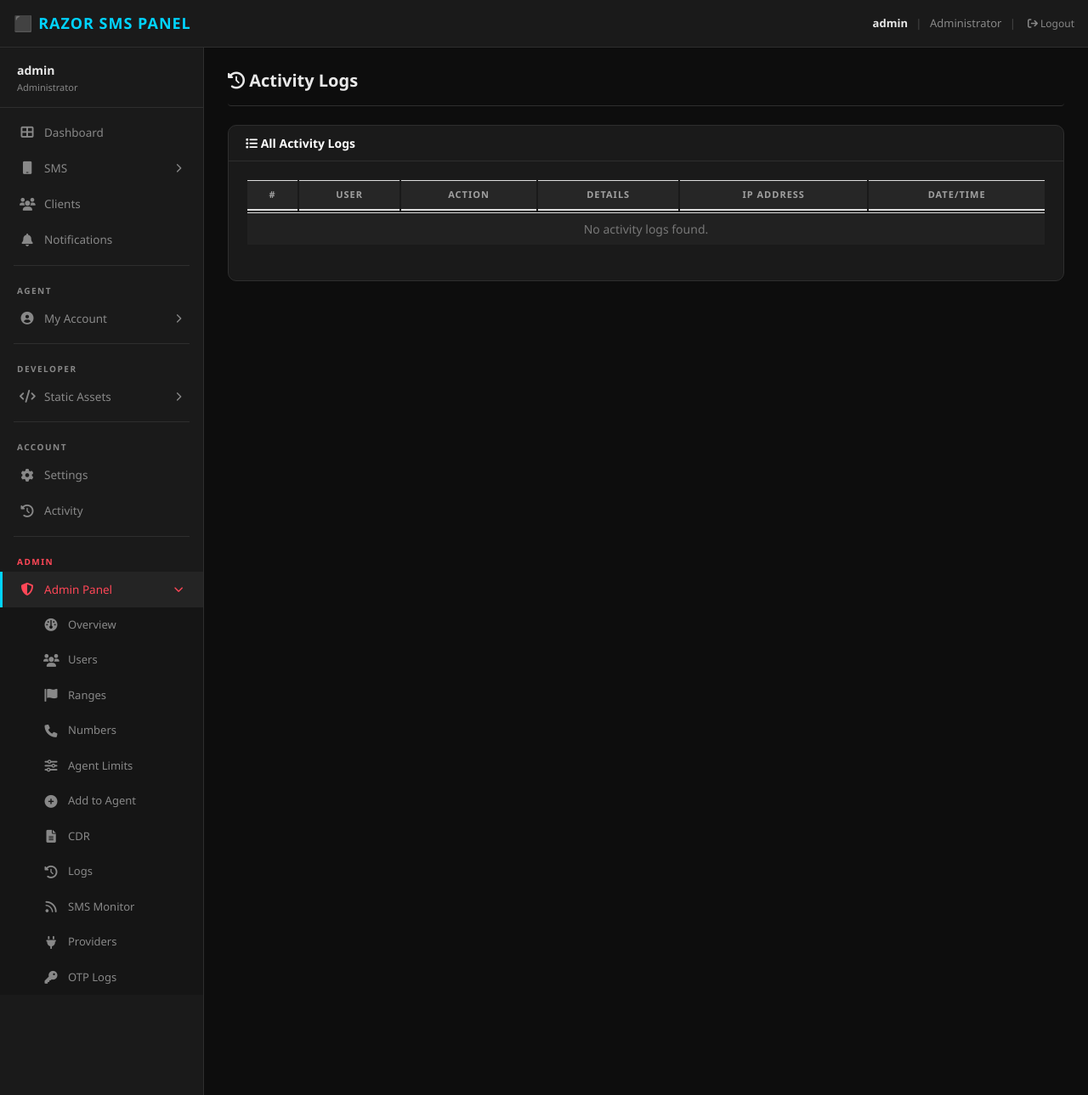
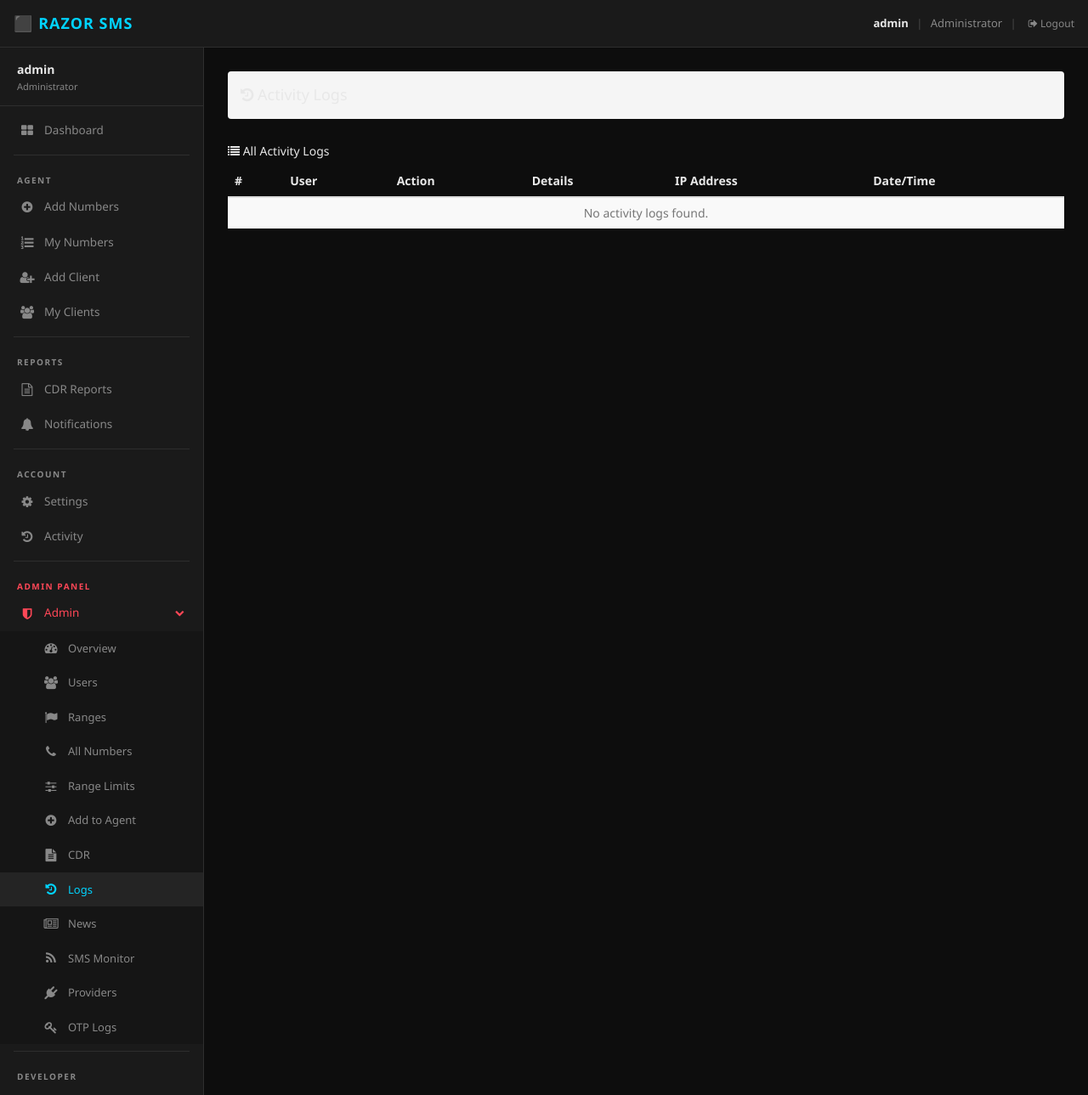
Before and after one commit to jonayedmiya320-prog/Power-SMS-panel, a Flask app: page /activity in a window 1280 px wide. Shown: the whole page at 85% size. Run offline with Flask 3, Linux system fonts and the light colour scheme; a user stored in the database is signed in; some libraries are stand-ins or nearby versions.

Commit message:
Update base.html

```diff
--- a/app/templates/base.html
+++ b/app/templates/base.html
@@ -4,9 +4,8 @@
     <meta charset="UTF-8">
     <meta name="viewport" content="width=device-width, initial-scale=1.0">
     <title>{% block title %}RAZOR SMS PANEL{% endblock %}</title>
-    <link href="/static/css/bootstrap.min.css" rel="stylesheet">
-    <link href="/static/css/font-awesome.min.css" rel="stylesheet">
-    <link href="/static/css/styles.css" rel="stylesheet">
+    <link href="https://maxcdn.bootstrapcdn.com/bootstrap/3.4.1/css/bootstrap.min.css" rel="stylesheet">
+    <link href="https://maxcdn.bootstrapcdn.com/font-awesome/4.7.0/css/font-awesome.min.css" rel="stylesheet">
     {% block extra_css %}{% endblock %}
     <style>
     :root {
@@ -28,102 +27,100 @@
     body{font-family:'Segoe UI',-apple-system,BlinkMacSystemFont,sans-serif;
          background:var(--bg);color:var(--txt);min-height:100vh;}
     .topbar {
-        position: fixed; top:0; left:0; right:0; z-index:1050;
-        height: var(--nav-h);
-        background: var(--card);
-        border-bottom: 1px solid var(--border);
-        display: flex; align-items: center;
-        padding: 0 16px; gap: 12px;
+        position:fixed;top:0;left:0;right:0;z-index:1050;
+        height:var(--nav-h);background:var(--card);
+        border-bottom:1px solid var(--border);
+        display:flex;align-items:center;padding:0 16px;gap:12px;
     }
     .topbar-brand {
-        font-size: 18px; font-weight: 800; letter-spacing: 1px;
-        color: var(--accent); text-decoration: none; white-space: nowrap;
+        font-size:18px;font-weight:800;letter-spacing:1px;
+        color:var(--accent);text-decoration:none;white-space:nowrap;
     }
-    .topbar-brand:hover { color: var(--accent); text-decoration: none; }
-    .topbar-spacer { flex: 1; }
+    .topbar-brand:hover{color:var(--accent);text-decoration:none;}
+    .topbar-spacer{flex:1;}
     .topbar-user {
-        display: flex; align-items: center; gap: 8px;
-        color: var(--muted); font-size: 13px; white-space: nowrap;
+        display:flex;align-items:center;gap:8px;
+        color:var(--muted);font-size:13px;white-space:nowrap;
     }
-    .topbar-user strong { color: var(--txt); }
-    .topbar-user a { color: var(--muted); font-size: 12px; text-decoration: none; }
-    .topbar-user a:hover { color: var(--danger); }
+    .topbar-user strong{color:var(--txt);}
+    .topbar-user a{color:var(--muted);font-size:12px;text-decoration:none;}
+    .topbar-user a:hover{color:var(--danger);}
     .hamburger {
-        background: none; border: none; cursor: pointer;
-        color: var(--txt); font-size: 20px; padding: 6px;
-        border-radius: 6px; transition: background .2s; display: none;
+        background:none;border:none;cursor:pointer;
+        color:var(--txt);font-size:20px;padding:6px;
+        border-radius:6px;transition:background .2s;display:none;
     }
-    .hamburger:hover { background: var(--hover); }
+    .hamburger:hover{background:var(--hover);}
     .sidebar {
-        position: fixed; top: var(--nav-h); left: 0;
-        width: var(--sb-w); height: calc(100vh - var(--nav-h));
-        background: var(--card); border-right: 1px solid var(--border);
-        overflow-y: auto; z-index: 1040;
-        transition: transform .28s cubic-bezier(.4,0,.2,1);
+        position:fixed;top:var(--nav-h);left:0;
+        width:var(--sb-w);height:calc(100vh - var(--nav-h));
+        background:var(--card);border-right:1px solid var(--border);
+        overflow-y:auto;z-index:1040;
+        transition:transform .28s cubic-bezier(.4,0,.2,1);
     }
-    .sidebar::-webkit-scrollbar { width:4px; }
-    .sidebar::-webkit-scrollbar-thumb { background:var(--border); border-radius:2px; }
-    .sb-user { padding: 16px 20px 14px; border-bottom: 1px solid var(--border); }
-    .sb-user-name { font-weight: 700; font-size: 14px; color: var(--txt); }
-    .sb-user-role { font-size: 11px; color: var(--muted); margin-top: 2px; }
-    .sb-nav { list-style: none !important; padding: 8px 0; }
-    .sb-nav li { list-style: none !important; }
+    .sidebar::-webkit-scrollbar{width:4px;}
+    .sidebar::-webkit-scrollbar-thumb{background:var(--border);border-radius:2px;}
+    .sb-user{padding:16px 20px 14px;border-bottom:1px solid var(--border);}
+    .sb-user-name{font-weight:700;font-size:14px;color:var(--txt);}
+    .sb-user-role{font-size:11px;color:var(--muted);margin-top:2px;}
+    .sb-nav{list-style:none !important;padding:8px 0;}
+    .sb-nav li{list-style:none !important;}
     .sb-link {
-        display: flex; align-items: center; gap: 11px;
-        padding: 11px 20px; color: var(--muted); text-decoration: none;
-        border-left: 3px solid transparent;
-        transition: all .2s; font-size: 13.5px; cursor: pointer;
+        display:flex;align-items:center;gap:11px;
+        padding:11px 20px;color:var(--muted);text-decoration:none;
+        border-left:3px solid transparent;
+        transition:all .2s;font-size:13.5px;cursor:pointer;
     }
-    .sb-link:hover, .sb-link.active {
-        background: var(--hover); color: var(--accent);
-        border-left-color: var(--accent); text-decoration: none;
+    .sb-link:hover,.sb-link.active {
+        background:var(--hover);color:var(--accent);
+        border-left-color:var(--accent);text-decoration:none;
     }
-    .sb-link i { width: 18px; text-align: center; flex-shrink: 0; font-size: 15px; }
-    .sb-link .sb-arrow { margin-left: auto; font-size: 11px; transition: transform .25s; }
-    .sb-link.open .sb-arrow { transform: rotate(90deg); }
+    .sb-link i{width:18px;text-align:center;flex-shrink:0;font-size:15px;}
+    .sb-link .sb-arrow{margin-left:auto;font-size:11px;transition:transform .25s;}
+    .sb-link.open .sb-arrow{transform:rotate(90deg);}
     .sb-sub {
-        list-style: none !important; overflow: hidden;
-        max-height: 0; transition: max-height .3s ease;
-        background: rgba(0,0,0,.18);
+        list-style:none !important;overflow:hidden;
+        max-height:0;transition:max-height .3s ease;
+        background:rgba(0,0,0,.18);
     }
-    .sb-sub.expanded { max-height: 800px; }
-    .sb-sub li { list-style: none !important; }
-    .sb-sub .sb-link { padding-left: 48px; font-size: 13px; border-left: 3px solid transparent; }
+    .sb-sub.expanded{max-height:800px;}
+    .sb-sub li{list-style:none !important;}
+    .sb-sub .sb-link{padding-left:48px;font-size:13px;border-left:3px solid transparent;}
     .sb-label {
-        font-size: 10px; font-weight: 700; letter-spacing: 1.5px;
-        color: var(--muted); padding: 14px 20px 4px; text-transform: uppercase;
+        font-size:10px;font-weight:700;letter-spacing:1.5px;
+        color:var(--muted);padding:14px 20px 4px;text-transform:uppercase;
     }
-    .sb-divider { height:1px; background:var(--border); margin: 8px 16px; }
+    .sb-divider{height:1px;background:var(--border);margin:8px 16px;}
     .page-wrap {
-        margin-left: var(--sb-w);
-        padding: calc(var(--nav-h) + 28px) 28px 28px;
-        min-height: 100vh; transition: margin-left .28s;
+        margin-left:var(--sb-w);
+        padding:calc(var(--nav-h) + 28px) 28px 28px;
+        min-height:100vh;transition:margin-left .28s;
     }
     .sb-overlay {
-        display: none; position: fixed; inset: 0; z-index: 1039;
-        background: rgba(0,0,0,.6);
+        display:none;position:fixed;inset:0;z-index:1039;
+        background:rgba(0,0,0,.6);
     }
-    .flash-bar { margin-bottom: 18px; }
+    .flash-bar{margin-bottom:18px;}
     .flash-bar .alert {
-        display: flex; align-items: center; gap: 10px;
-        border-radius: 8px; padding: 12px 18px; font-size: 13.5px;
+        display:flex;align-items:center;gap:10px;
+        border-radius:8px;padding:12px 18px;font-size:13.5px;
     }
     .close-btn {
-        margin-left: auto; background: none; border: none;
-        font-size: 18px; cursor: pointer; color: inherit; opacity: .7;
-        line-height: 1; padding: 0 4px;
+        margin-left:auto;background:none;border:none;
+        font-size:18px;cursor:pointer;color:inherit;opacity:.7;
+        line-height:1;padding:0 4px;
     }
-    .close-btn:hover { opacity: 1; }
-    @media (max-width: 991px) {
-        .hamburger { display: flex; }
-        .sidebar { transform: translateX(-100%); }
-        .sidebar.open { transform: translateX(0); }
-        .sb-overlay.open { display: block; }
-        .page-wrap { margin-left: 0; padding: calc(var(--nav-h) + 20px) 16px 20px; }
+    .close-btn:hover{opacity:1;}
+    @media(max-width:991px){
+        .hamburger{display:flex;}
+        .sidebar{transform:translateX(-100%);}
+        .sidebar.open{transform:translateX(0);}
+        .sb-overlay.open{display:block;}
+        .page-wrap{margin-left:0;padding:calc(var(--nav-h) + 20px) 16px 20px;}
     }
-    @media (max-width: 575px) {
-        .topbar-user .u-details { display: none; }
-        .page-wrap { padding: calc(var(--nav-h) + 14px) 10px 14px; }
+    @media(max-width:575px){
+        .topbar-user .u-details{display:none;}
+        .page-wrap{padding:calc(var(--nav-h) + 14px) 10px 14px;}
     }
     </style>
 </head>
@@ -134,7 +131,7 @@
         <i class="fa fa-bars"></i>
     </button>
     <a class="topbar-brand" href="{{ url_for('main.dashboard') }}">
-        ⬛ RAZOR SMS PANEL
+        ⬛ RAZOR SMS
     </a>
     <div class="topbar-spacer"></div>
     <div class="topbar-user">
@@ -157,7 +154,6 @@
     </div>
 
     <ul class="sb-nav">
-
         <li>
             <a href="{{ url_for('main.dashboard') }}"
                class="sb-link {% if request.endpoint == 'main.dashboard' %}active{% endif %}">
@@ -165,65 +161,9 @@
             </a>
         </li>
 
-        <!-- SMS Module -->
-        <li>
-            <span class="sb-link {% if request.endpoint in ('main.sms_ranges','main.my_sms_numbers','main.sms_cdr_reports') %}active open{% endif %}"
-                  onclick="toggleAccordion(this,'sub-sms')">
-                <i class="fa fa-mobile"></i> SMS
-                <i class="fa fa-chevron-right sb-arrow"></i>
-            </span>
-            <ul class="sb-sub {% if request.endpoint in ('main.sms_ranges','main.my_sms_numbers','main.sms_cdr_reports') %}expanded{% endif %}"
-                id="sub-sms">
-                {% if not current_user.is_client() %}
-                <li>
-                    <a href="{{ url_for('main.sms_ranges') }}"
-                       class="sb-link {% if request.endpoint == 'main.sms_ranges' %}active{% endif %}">
-                        <i class="fa fa-flag"></i> Ranges
-                    </a>
-                </li>
-                {% endif %}
-                <li>
-                    <a href="{{ url_for('main.my_sms_numbers') }}"
-                       class="sb-link {% if request.endpoint == 'main.my_sms_numbers' %}active{% endif %}">
-                        <i class="fa fa-list-ol"></i> My Numbers
-                    </a>
-                </li>
-                <li>
-                    <a href="{{ url_for('main.sms_cdr_reports') }}"
-                       class="sb-link {% if request.endpoint == 'main.sms_cdr_reports' %}active{% endif %}">
-                        <i class="fa fa-file-text-o"></i> CDR Reports
-                    </a>
-                </li>
-            </ul>
-        </li>
-
-        {% if not current_user.is_client() %}
-        <li>
-            <a href="{{ url_for('main.clients') }}"
-               class="sb-link {% if request.endpoint == 'main.clients' %}active{% endif %}">
-                <i class="fa fa-users"></i> Clients
-            </a>
-        </li>
-        {% endif %}
-
-        <li>
-            <a href="{{ url_for('main.notifications') }}"
-               class="sb-link {% if request.endpoint == 'main.notifications' %}active{% endif %}">
-                <i class="fa fa-bell"></i> Notifications
-            </a>
-        </li>
-
         {% if current_user.is_agent() or current_user.is_admin() %}
         <div class="sb-divider"></div>
         <div class="sb-label">Agent</div>
-        <li>
-            <span class="sb-link {% if request.endpoint in ('admin.agent_add_numbers','admin.agent_my_numbers','admin.agent_create_client','admin.agent_clients') %}active open{% endif %}"
-                  onclick="toggleAccordion(this,'sub-agent')">
-                <i class="fa fa-user-circle"></i> My Account
-                <i class="fa fa-chevron-right sb-arrow"></i>
-            </span>
-            <ul class="sb-sub {% if request.endpoint in ('admin.agent_add_numbers','admin.agent_my_numbers','admin.agent_create_client','admin.agent_clients') %}expanded{% endif %}"
-                id="sub-agent">
         <li>
             <a href="{{ url_for('admin.agent_add_numbers') }}"
                class="sb-link {% if request.endpoint == 'admin.agent_add_numbers' %}active{% endif %}">
@@ -248,30 +188,22 @@
                 <i class="fa fa-users"></i> My Clients
             </a>
         </li>
-            </ul>
-        </li>
         {% endif %}
 
-        {% if current_user.is_developer() %}
         <div class="sb-divider"></div>
-        <div class="sb-label">Developer</div>
+        <div class="sb-label">Reports</div>
         <li>
-            <span class="sb-link {% if request.endpoint and request.endpoint.startswith('dev.') %}active open{% endif %}"
-                  onclick="toggleAccordion(this,'sub-dev')">
-                <i class="fa fa-code"></i> Static Assets
-                <i class="fa fa-chevron-right sb-arrow"></i>
-            </span>
-            <ul class="sb-sub {% if request.endpoint and request.endpoint.startswith('dev.') %}expanded{% endif %}"
-                id="sub-dev">
-                <li><a href="{{ url_for('dev.index') }}" class="sb-link"><i class="fa fa-th"></i> All Assets</a></li>
-                <li><a href="{{ url_for('dev.upload') }}?type=img" class="sb-link"><i class="fa fa-image"></i> Images</a></li>
-                <li><a href="{{ url_for('dev.upload') }}?type=css" class="sb-link"><i class="fa fa-paint-brush"></i> CSS</a></li>
-                <li><a href="{{ url_for('dev.upload') }}?type=js" class="sb-link"><i class="fa fa-bolt"></i> JavaScript</a></li>
-                <li><a href="{{ url_for('dev.pages_list') }}" class="sb-link"><i class="fa fa-file-code-o"></i> HTML Pages</a></li>
-                <li><a href="{{ url_for('dev.upload') }}?type=html" class="sb-link"><i class="fa fa-plus"></i> New Page</a></li>
-            </ul>
+            <a href="{{ url_for('main.sms_cdr_reports') }}"
+               class="sb-link {% if request.endpoint == 'main.sms_cdr_reports' %}active{% endif %}">
+                <i class="fa fa-file-text-o"></i> CDR Reports
+            </a>
         </li>
-        {% endif %}
+        <li>
+            <a href="{{ url_for('main.notifications') }}"
+               class="sb-link {% if request.endpoint == 'main.notifications' %}active{% endif %}">
+                <i class="fa fa-bell"></i> Notifications
+            </a>
+        </li>
 
         <div class="sb-divider"></div>
         <div class="sb-label">Account</div>
@@ -290,27 +222,105 @@
 
         {% if current_user.is_admin() %}
         <div class="sb-divider"></div>
-        <div class="sb-label" style="color:var(--danger);">Admin</div>
+        <div class="sb-label" style="color:var(--danger);">Admin Panel</div>
         <li>
-            <span class="sb-link {% if request.endpoint and request.endpoint.startswith('admin.') %}active open{% endif %}"
+            <span class="sb-link {% if request.endpoint and request.endpoint.startswith('admin.') %}open{% endif %}"
                   style="color:var(--danger);"
                   onclick="toggleAccordion(this,'sub-admin')">
-                <i class="fa fa-shield"></i> Admin Panel
+                <i class="fa fa-shield"></i> Admin
                 <i class="fa fa-chevron-right sb-arrow"></i>
             </span>
             <ul class="sb-sub {% if request.endpoint and request.endpoint.startswith('admin.') %}expanded{% endif %}"
                 id="sub-admin">
-                <li><a href="{{ url_for('admin.index') }}" class="sb-link"><i class="fa fa-dashboard"></i> Overview</a></li>
-                <li><a href="{{ url_for('admin.users') }}" class="sb-link"><i class="fa fa-users"></i> Users</a></li>
-                <li><a href="{{ url_for('admin.sms_ranges') }}" class="sb-link"><i class="fa fa-flag"></i> Ranges</a></li>
-                <li><a href="{{ url_for('admin.sms_numbers') }}" class="sb-link"><i class="fa fa-phone"></i> Numbers</a></li>
-                <li><a href="{{ url_for('admin.agent_limits') }}" class="sb-link"><i class="fa fa-sliders"></i> Agent Limits</a></li>
-                <li><a href="{{ url_for('admin.add_numbers_to_agent') }}" class="sb-link"><i class="fa fa-plus-circle"></i> Add to Agent</a></li>
-                <li><a href="{{ url_for('admin.sms_cdr') }}" class="sb-link"><i class="fa fa-file-text"></i> CDR</a></li>
-                <li><a href="{{ url_for('admin.activity_logs') }}" class="sb-link"><i class="fa fa-history"></i> Logs</a></li>
-                <li><a href="{{ url_for('monitor.index') }}" class="sb-link"><i class="fa fa-rss"></i> SMS Monitor</a></li>
-                <li><a href="{{ url_for('provider.providers') }}" class="sb-link"><i class="fa fa-plug"></i> Providers</a></li>
-                <li><a href="{{ url_for('provider.otp_logs') }}" class="sb-link"><i class="fa fa-key"></i> OTP Logs</a></li>
+                <li>
+                    <a href="{{ url_for('admin.index') }}"
+                       class="sb-link {% if request.endpoint == 'admin.index' %}active{% endif %}">
+                        <i class="fa fa-dashboard"></i> Overview
+                    </a>
+                </li>
+                <li>
+                    <a href="{{ url_for('admin.users') }}"
+                       class="sb-link {% if request.endpoint == 'admin.users' %}active{% endif %}">
+                        <i class="fa fa-users"></i> Users
+                    </a>
+                </li>
+                <li>
+                    <a href="{{ url_for('admin.sms_ranges') }}"
+                       class="sb-link {% if request.endpoint == 'admin.sms_ranges' %}active{% endif %}">
+                        <i class="fa fa-flag"></i> Ranges
+                    </a>
+                </li>
+                <li>
+                    <a href="{{ url_for('admin.sms_numbers') }}"
+                       class="sb-link {% if request.endpoint == 'admin.sms_numbers' %}active{% endif %}">
+                        <i class="fa fa-phone"></i> All Numbers
+                    </a>
+                </li>
+                <li>
+                    <a href="{{ url_for('admin.agent_limits') }}"
+                       class="sb-link {% if request.endpoint == 'admin.agent_limits' %}active{% endif %}">
+                        <i class="fa fa-sliders"></i> Range Limits
+                    </a>
+                </li>
+                <li>
+                    <a href="{{ url_for('admin.add_numbers_to_agent') }}"
+                       class="sb-link {% if request.endpoint == 'admin.add_numbers_to_agent' %}active{% endif %}">
+                        <i class="fa fa-plus-circle"></i> Add to Agent
+                    </a>
+                </li>
+                <li>
+                    <a href="{{ url_for('admin.sms_cdr') }}"
+                       class="sb-link {% if request.endpoint == 'admin.sms_cdr' %}active{% endif %}">
+                        <i class="fa fa-file-text"></i> CDR
+                    </a>
+                </li>
+                <li>
+                    <a href="{{ url_for('admin.activity_logs') }}"
+                       class="sb-link {% if request.endpoint == 'admin.activity_logs' %}active{% endif %}">
+                        <i class="fa fa-history"></i> Logs
+                    </a>
+                </li>
+                <li>
+                    <a href="{{ url_for('admin.news') }}"
+                       class="sb-link {% if request.endpoint == 'admin.news' %}active{% endif %}">
+                        <i class="fa fa-newspaper-o"></i> News
+                    </a>
+                </li>
+                <li>
+                    <a href="{{ url_for('monitor.index') }}"
+                       class="sb-link {% if request.endpoint == 'monitor.index' %}active{% endif %}">
+                        <i class="fa fa-rss"></i> SMS Monitor
+                    </a>
+                </li>
+                <li>
+                    <a href="{{ url_for('provider.providers') }}"
+                       class="sb-link {% if request.endpoint == 'provider.providers' %}active{% endif %}">
+                        <i class="fa fa-plug"></i> Providers
+                    </a>
+                </li>
+                <li>
+                    <a href="{{ url_for('provider.otp_logs') }}"
+                       class="sb-link {% if request.endpoint == 'provider.otp_logs' %}active{% endif %}">
+                        <i class="fa fa-key"></i> OTP Logs
+                    </a>
+                </li>
+            </ul>
+        </li>
+        {% endif %}
+
+        {% if current_user.is_developer() %}
+        <div class="sb-divider"></div>
+        <div class="sb-label">Developer</div>
+        <li>
+            <span class="sb-link {% if request.endpoint and request.endpoint.startswith('dev.') %}open{% endif %}"
+                  onclick="toggleAccordion(this,'sub-dev')">
+                <i class="fa fa-code"></i> Dev Tools
+                <i class="fa fa-chevron-right sb-arrow"></i>
+            </span>
+            <ul class="sb-sub {% if request.endpoint and request.endpoint.startswith('dev.') %}expanded{% endif %}"
+                id="sub-dev">
+                <li><a href="{{ url_for('dev.index') }}" class="sb-link"><i class="fa fa-th"></i> All Assets</a></li>
+                <li><a href="{{ url_for('dev.pages_list') }}" class="sb-link"><i class="fa fa-file-code-o"></i> HTML Pages</a></li>
             </ul>
         </li>
         {% endif %}
@@ -346,7 +356,6 @@ function toggleSidebar() {
     sb.classList.toggle('open');
     ov.classList.toggle('open');
 }
-
 function toggleAccordion(trigger, subId) {
     var sub = document.getElementById(subId);
     if (!sub) return;
@@ -361,7 +370,6 @@ function toggleAccordion(trigger, subId) {
     sub.classList.toggle('expanded', !isOpen);
     trigger.classList.toggle('open', !isOpen);
 }
-
 setTimeout(function() {
     document.querySelectorAll('.flash-bar .alert').forEach(function(el) {
         el.style.transition = 'opacity .5s';
```
Lines whose indentation alone changed are shown as unchanged.
